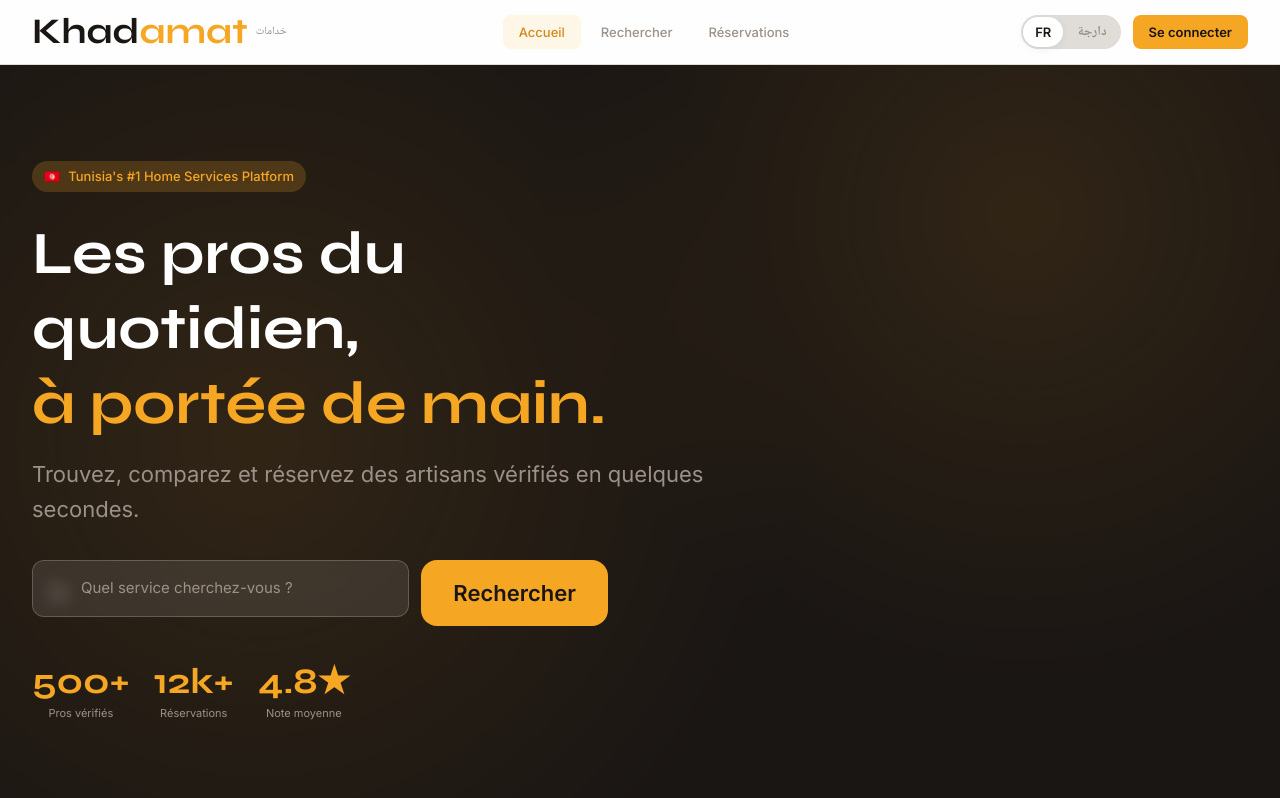
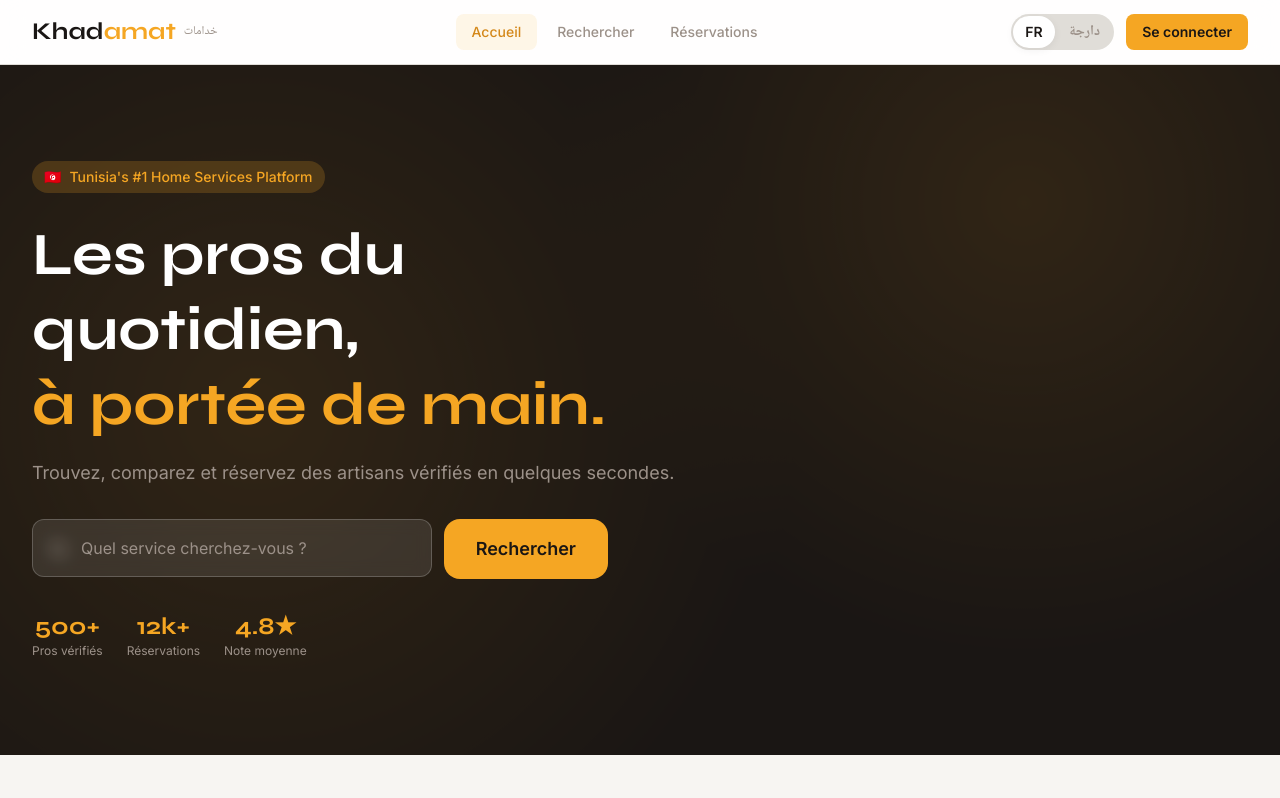
Before and after one commit to maiezmehdi/Khadmat, a Next.js app: page / in a window 1280 px wide. Shown: the top 798 px of the page. Built offline with nearby package versions, Linux system fonts and the light colour scheme.

Commit message:
fix: remove --text-* CSS vars from :root that were overriding Tailwind v4 font sizes

```diff
--- a/app/globals.css
+++ b/app/globals.css
@@ -24,16 +24,6 @@
   --font-display:       'Syne', sans-serif;
   --font-body:          'Inter', sans-serif;
   --font-arabic:        'Noto Naskh Arabic', serif;
-
-  --text-xs:    11px;
-  --text-sm:    13px;
-  --text-base:  15px;
-  --text-md:    17px;
-  --text-lg:    22px;
-  --text-xl:    28px;
-  --text-2xl:   36px;
-  --text-3xl:   48px;
-  --text-4xl:   64px;
 
   /* Border Radius */
   --radius-sm:   8px;
@@ -79,7 +69,7 @@ body {
   background: var(--color-ash);
   color: var(--color-ink);
   font-family: var(--font-body);
-  font-size: var(--text-base);
+  font-size: 15px;
   -webkit-font-smoothing: antialiased;
 }
 
```
